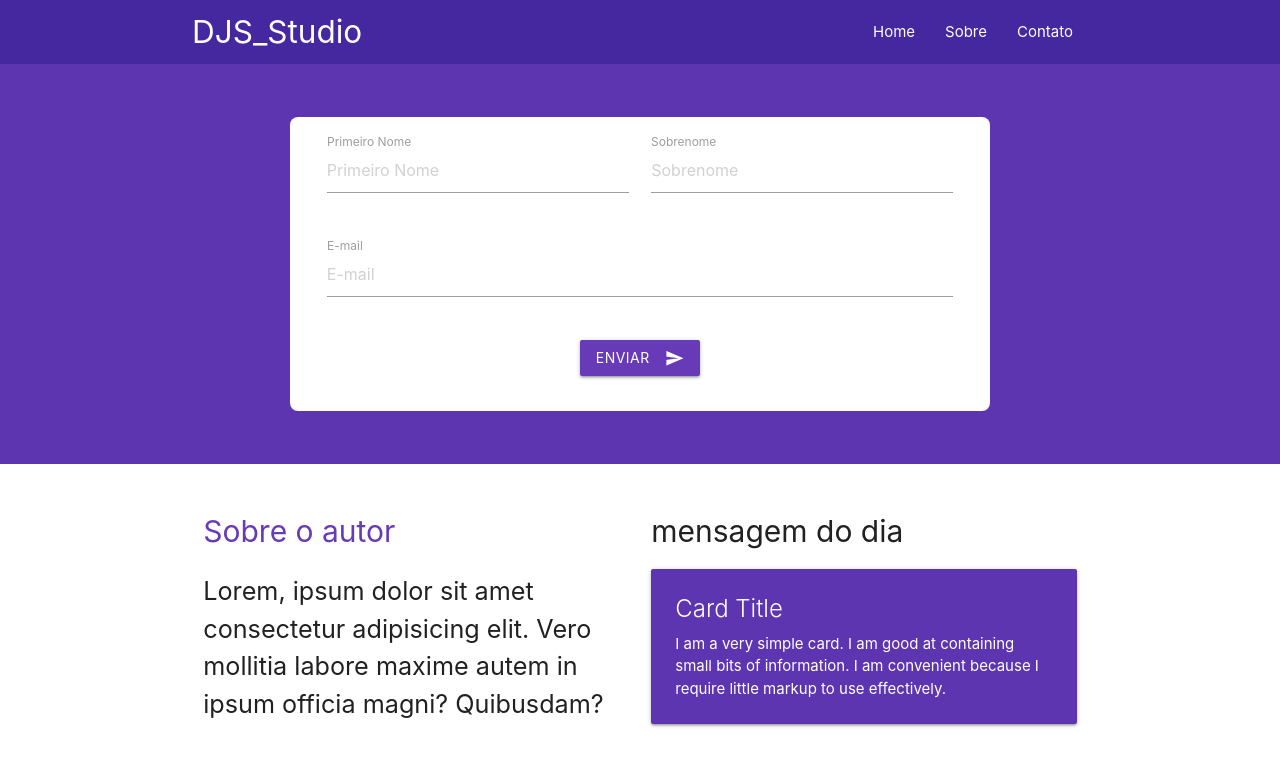
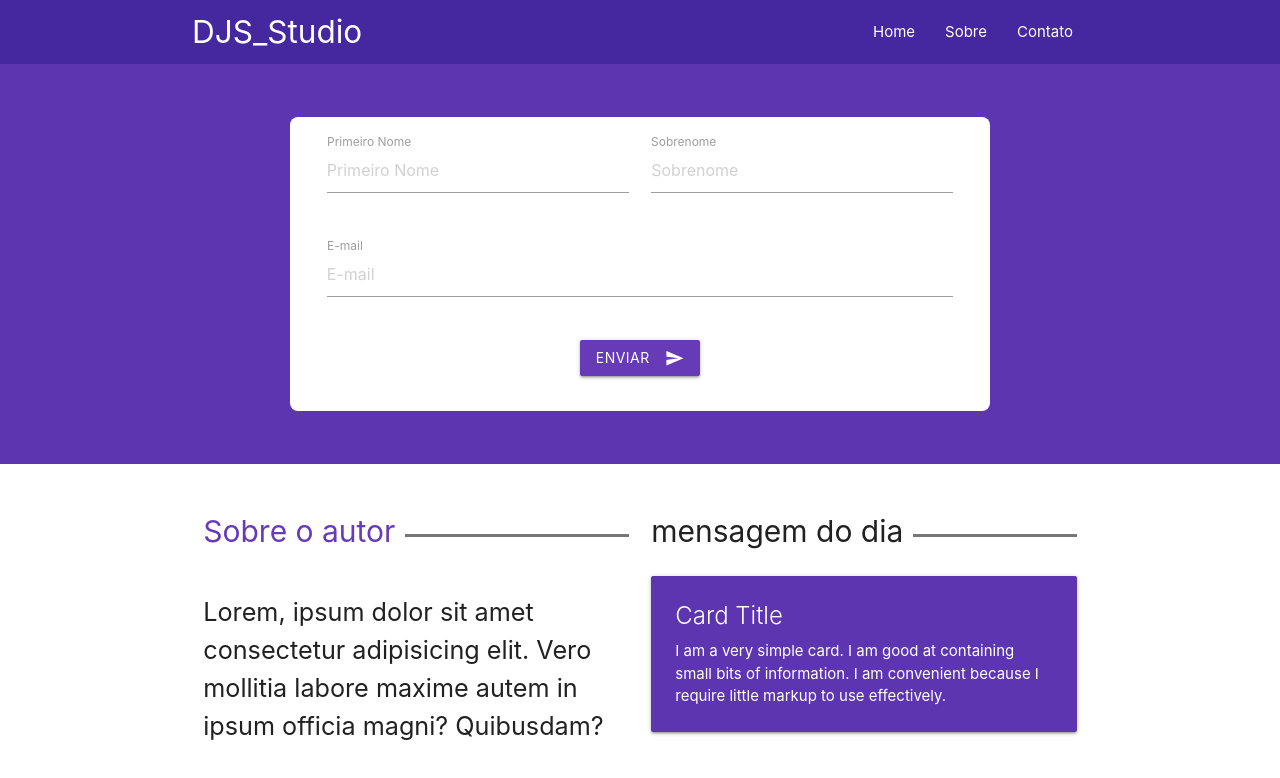
Before and after one commit to LucasKaliLinux/materializer, a plain HTML site: page index.html in a window 1280 px wide. Drawn offline with Linux system fonts and the light colour scheme.

Commit message:
materializer

```diff
--- a/css/style.css
+++ b/css/style.css
@@ -10,7 +10,7 @@
 
     border-radius: 8px;
 
-    width: 100%;
+    width: 90%;
     max-width: 700px;
 
     position: absolute;
@@ -21,5 +21,21 @@
 
 .custom-title{
     position: relative;
-    font-size: 30px
 }
+
+.custom-title h2{
+    font-size: 30px;
+    background-color: white;
+    padding-right: 10px;
+    display: inline-block;
+    position: relative;
+}
+
+.custom-title > .linha{
+    width: 100%;
+    height: 3px;
+    background-color: #777;
+    position: absolute;
+    top: 55px;
+    left: 0;
+}
--- a/index.html
+++ b/index.html
@@ -33,11 +33,11 @@
       <div class="container">
           <div class="form-container">
             <div class="row">
-              <div class="input-field col s6">
+              <div class="input-field col s12 m6">
                 <input placeholder="Primeiro Nome" id="first_name" type="text" class="validate">
                 <label for="first_name">Primeiro Nome</label>
               </div><!--input-field-->
-              <div class="input-field col s6">
+              <div class="input-field col s12 m6">
                 <input placeholder="Sobrenome" id="last_name" type="text" class="validate">
                 <label for="last_name">Sobrenome</label>
               </div><!--input-field-->
@@ -63,17 +63,18 @@
       <div class="container">
         <div class="row">
           <div class="col s12 m6">
-            <h2 class="custom-title deep-purple-text lighten-5">
-              Sobre o autor
-            </h2>
+            <div class="custom-title">
+              <div class="linha"></div>
+              <h2 class="deep-purple-text lighten-5">Sobre o autor</h2>
+            </div>
             <p class="flow-text">Lorem, ipsum dolor sit amet consectetur adipisicing elit. Vero mollitia labore maxime autem in ipsum officia magni? Quibusdam?</p>
           </div>
 
           <div class="col s12 m6">
-            <h2 class="custom-title">
-              mensagem do dia
-            </h2>
-
+            <div class="custom-title">
+              <div class="linha"></div>
+              <h2>mensagem do dia</h2>
+            </div>
             <div class="card deep-purple darken-1">
               <div class="card-content white-text">
                 <span class="card-title">Card Title</span>
```
